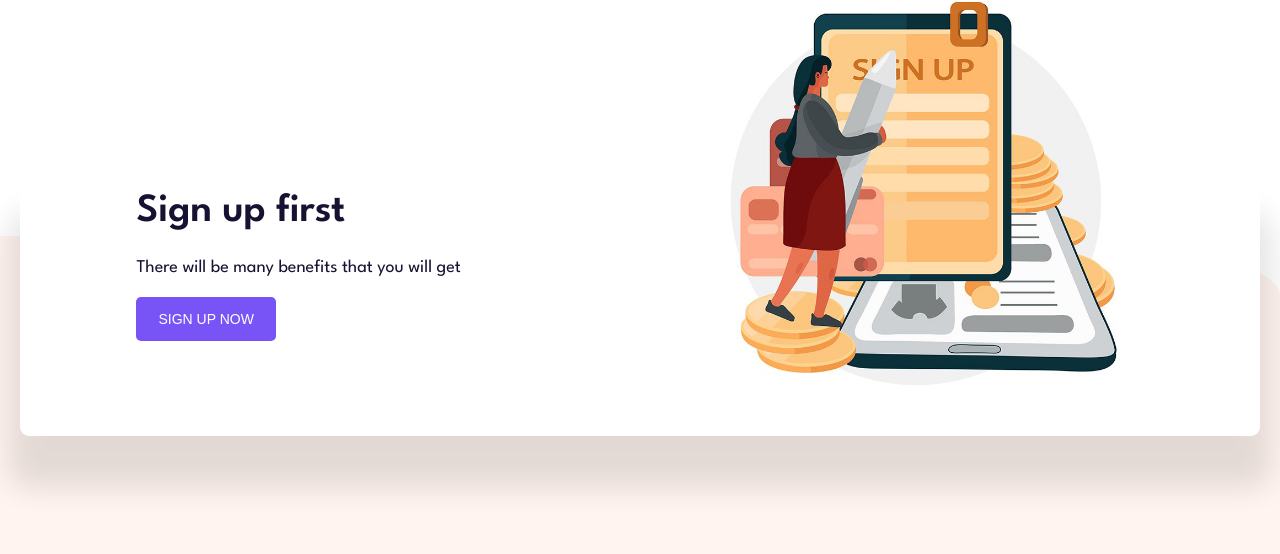
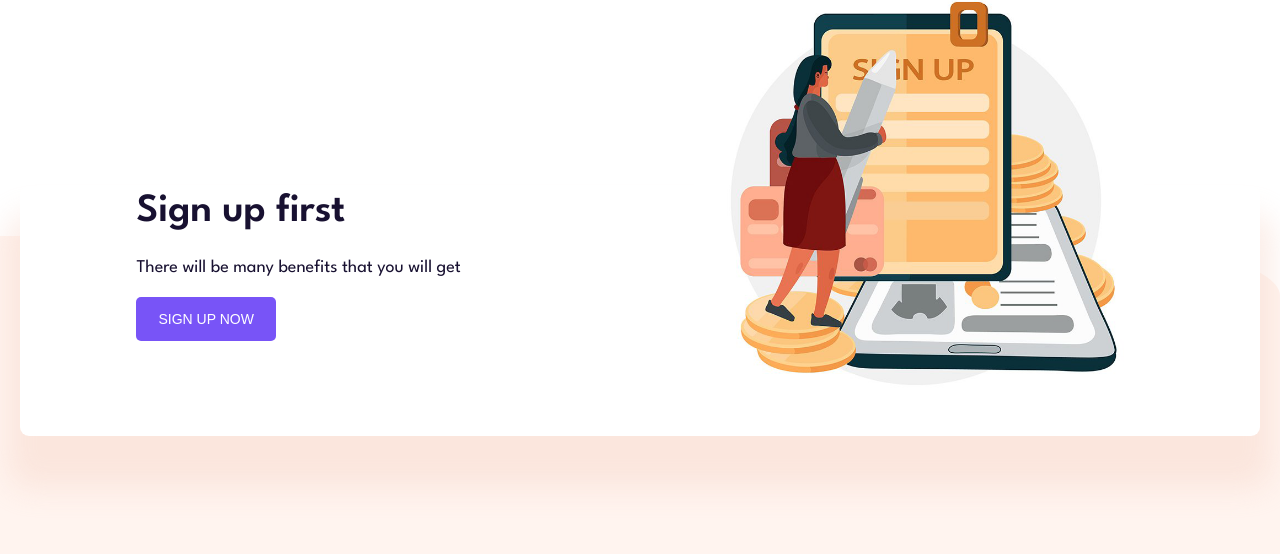
Before and after one commit to Ehsan-c137/pjstudio-landingpage, a plain HTML site: page index.html in a window 1280 px wide. Shown: the part 2926-3480 px from the top of the page. Drawn offline with Linux system fonts and the light colour scheme.

Commit message:
changed the boxShadow of signUp section

```diff
--- a/app.js
+++ b/app.js
@@ -21,5 +21,3 @@ const observerEl = document.querySelectorAll(".observer");
 observerEl.forEach((el) => {
    observer.observe(el);
 });
-
-// observer.observe(document.querySelectorAll(".observer"));
--- a/style/__general.scss
+++ b/style/__general.scss
@@ -1,6 +1,8 @@
 @import url("https://fonts.googleapis.com/css2?family=League+Spartan:wght@300;400;500;600&family=Poppins:wght@300;400;500;600&display=swap");
 
-* {
+*,
+*::after,
+*::before {
    padding: 0rem;
    margin: 0rem;
 }
--- a/style/main.scss
+++ b/style/main.scss
@@ -424,7 +424,8 @@
    height: 25rem;
    border-radius: 9px;
 
-   box-shadow: 0px 40px 30px 12px rgba(0, 0, 0, 0.111);
+   // box-shadow: 0px 40px 30px 12px rgba(0, 0, 0, 0.111);
+   box-shadow: 0px 40px 30px 12px #f7d6c874;
 }
 .sign-up-wrapper {
    display: flex;
```
Also changed, not shown: style/main.css, 1 other file.
